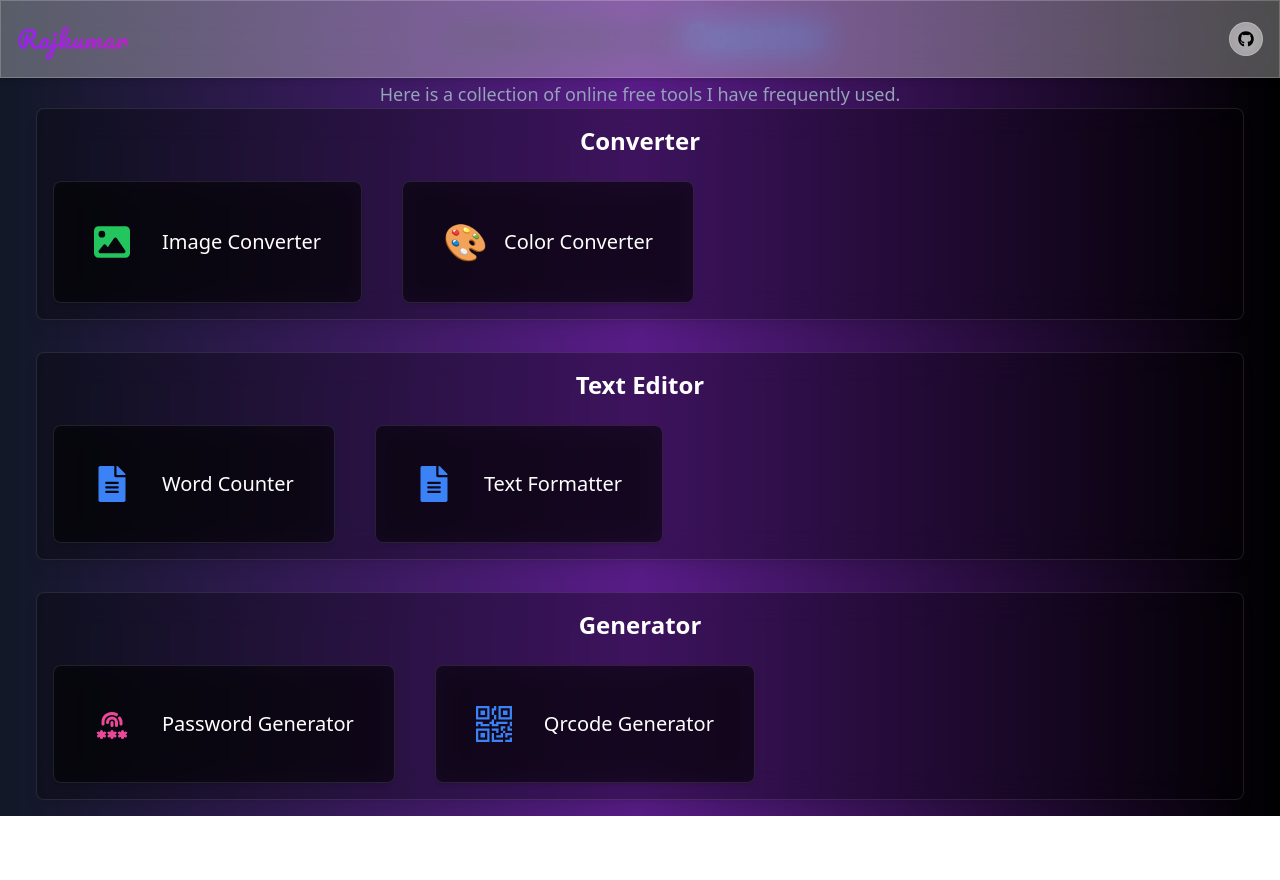
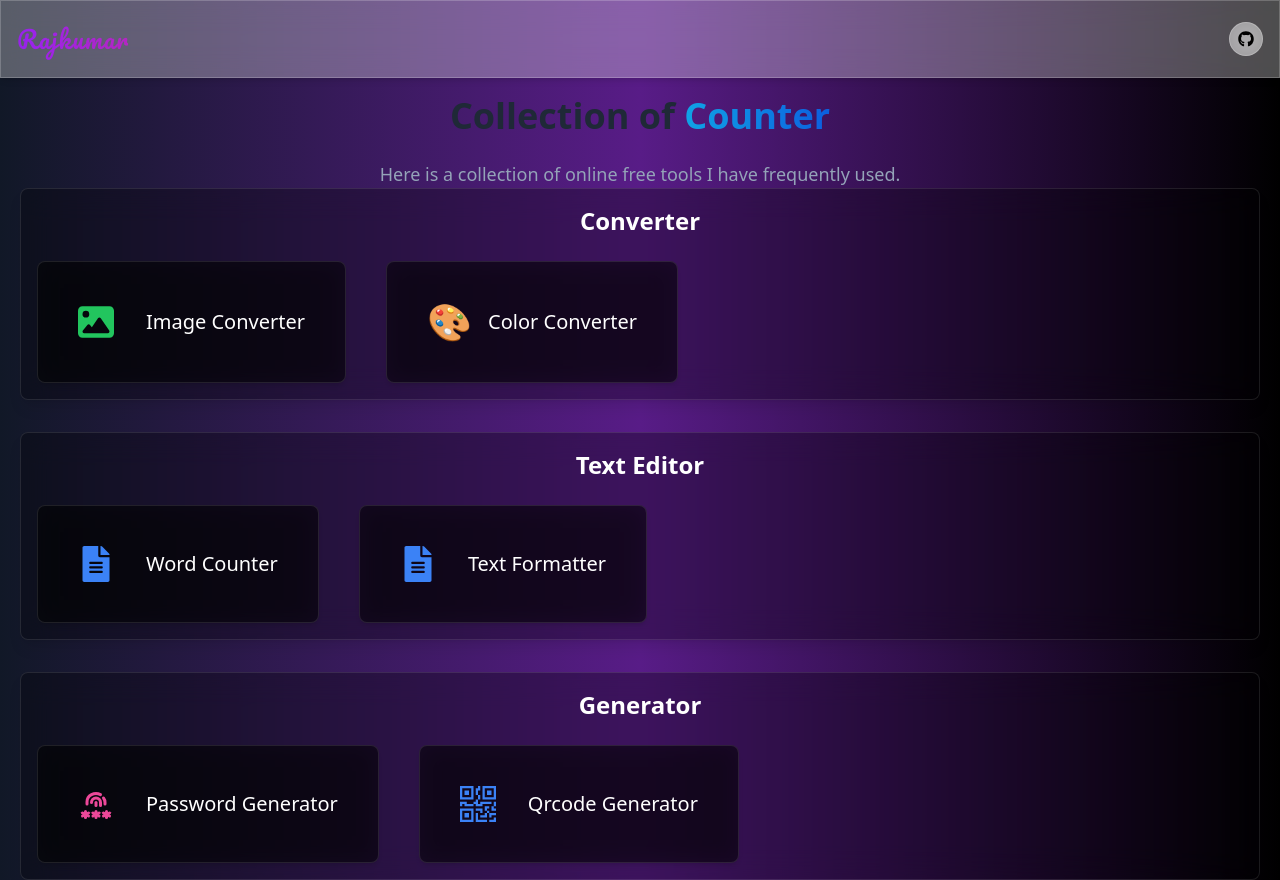
Before and after one commit to rajkumarojhaa/ToolsHub, a React (Create React App) app: page / in a window 1280 px wide. Before the commit the page ends 816 px from the top, so only its background shows below. Built offline with nearby package versions, Linux system fonts and the light colour scheme.

Commit message:
Update App.js

```diff
--- a/src/App.js
+++ b/src/App.js
@@ -16,7 +16,7 @@ const App = () => {
       <Router>
         <div className="min-h-screen bg-gradient-to-r from-gray-900 via-purple-900 to-black text-white">
           <Navbar />
-          <div className="p-4">
+          <div className="pt-24">
             <Routes>
               <Route path="/" element={<Home />} />
               <Route path="/image-converter" element={<ImageConverter />} />
```
